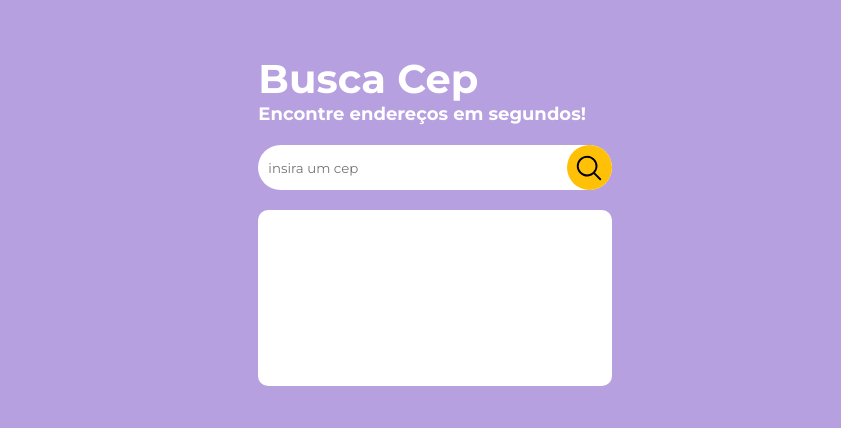
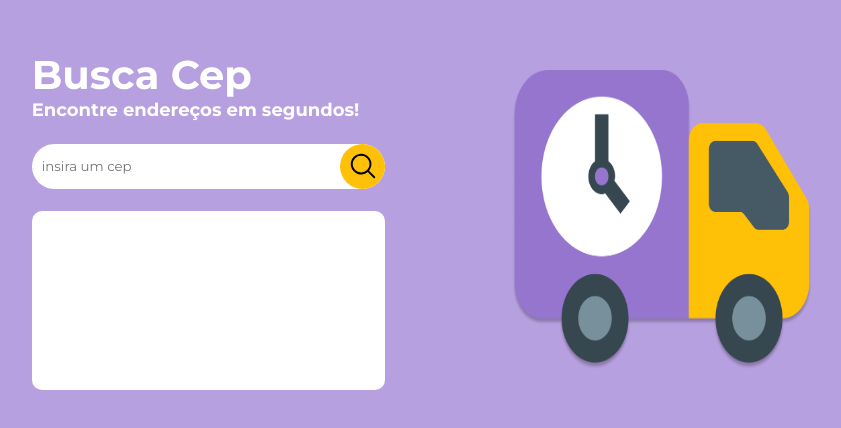
Before and after one commit to FelipePinha/Busca-CEP, a React (Vite) app: page / in a window 1280 px wide. Shown: the part 180-608 px from the top of the page, without its empty margins (205-1046 px from the left). Built offline with nearby package versions, Linux system fonts and the light colour scheme.

Commit message:
feat: add image

```diff
--- a/src/App.tsx
+++ b/src/App.tsx
@@ -1,17 +1,19 @@
 import { Form } from './components/Form/Form';
 import { Output } from './components/Output/Output';
+import Truck from './images/Caminhao.png';
 import './styles/app.scss';
 
 function App() {
     return (
         <div className="app-container">
-            <div className="container">
+            <div className="wrapper">
                 <header className="title-container">
                     <h1>Busca Cep</h1>
                     <p>Encontre endereços em segundos!</p>
                 </header>
                 <Form />
                 <Output />
+                <img src={Truck} alt="caminhão" />
             </div>
         </div>
     );
--- a/src/styles/app.scss
+++ b/src/styles/app.scss
@@ -21,11 +21,30 @@ body {
     margin: 0 auto;
     display: flex;
     justify-content: center;
-    align-items: center;
+    align-items: flex-start;
     padding: 2rem;
+
+    @media (min-width: 768px) {
+        align-items: center;
+    }
 }
 
-.container {
+.wrapper {
+    @media (min-width: 768px) {
+        grid-template-columns: repeat(2, 1fr);
+        grid-template-areas:
+            'title  image'
+            'form   image'
+            'output image';
+
+        column-gap: 10rem;
+
+        & > img {
+            min-width: 30rem;
+            height: 30rem;
+        }
+    }
+
     display: grid;
     grid-template-columns: 1fr;
     grid-template-areas:
@@ -51,4 +70,10 @@ body {
     p {
         font-size: 1.8rem;
     }
+
+    img {
+        grid-area: image;
+        width: 12rem;
+        margin: 2rem auto;
+    }
 }
```
Also changed, not shown: src/images/Caminhao.png (added).
